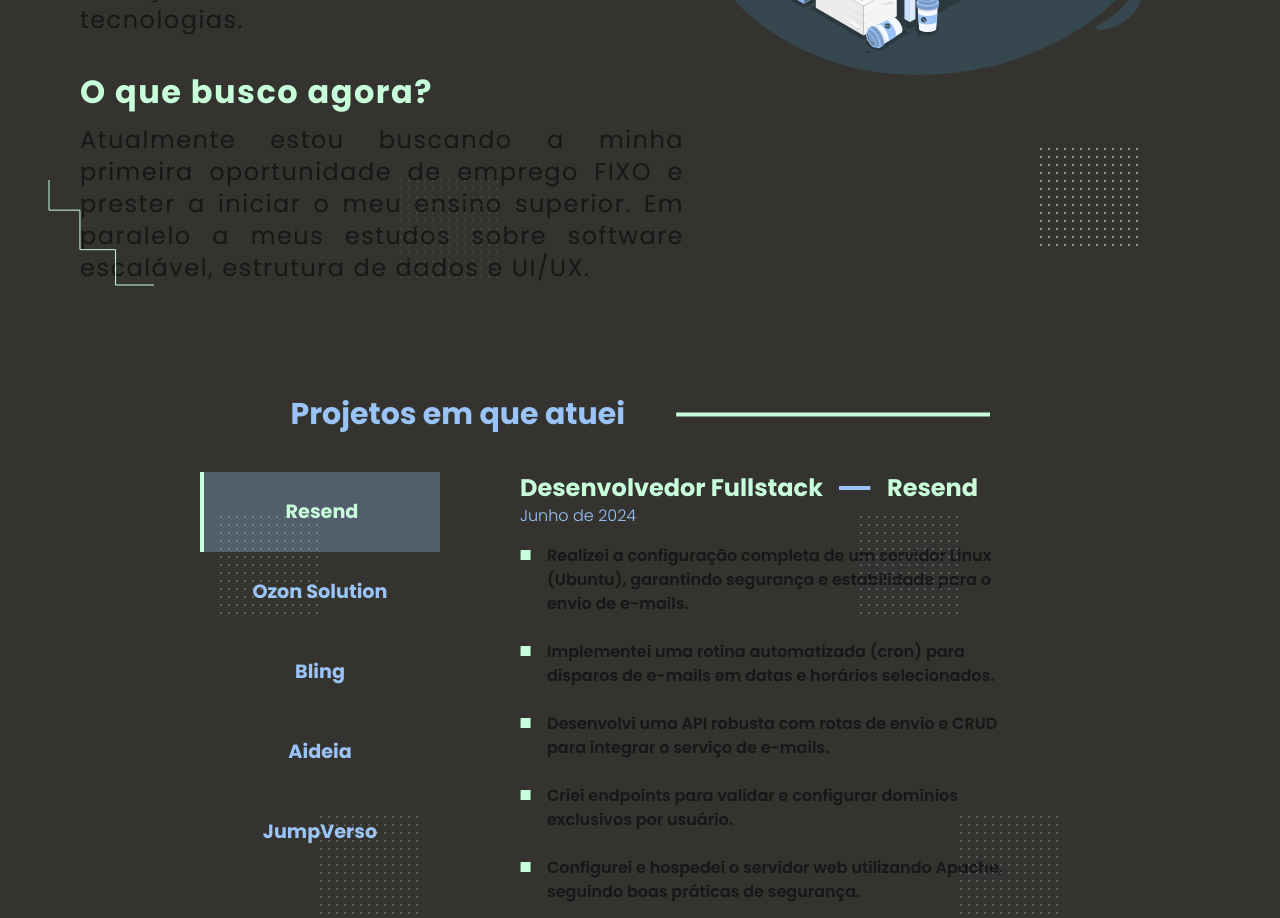
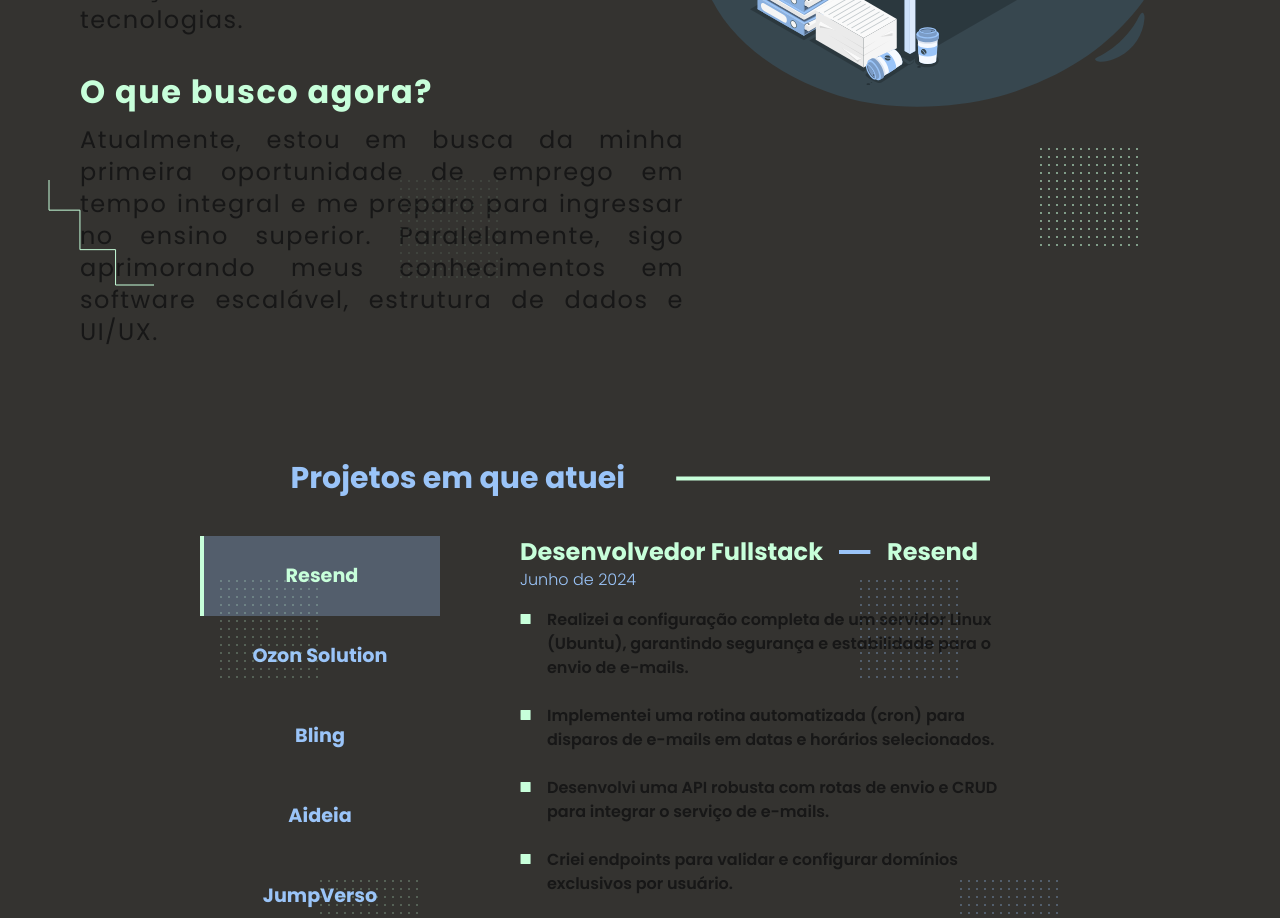
Before and after one commit to fatekkl/Portfolio-Next, a Next.js app: page / in a window 1280 px wide. Shown: the part 1420-2338 px from the top of the page. Built offline with nearby package versions, Linux system fonts and the light colour scheme.

Commit message:
refactor texts + add letter spacing

```diff
--- a/src/app/Components/Journey/index.tsx
+++ b/src/app/Components/Journey/index.tsx
@@ -35,7 +35,7 @@
                     </div>
                     <div className="flex flex-col gap-2">
                         <h2 className="text-tea text-[2rem] font-bold">O que busco agora?</h2>
-                        <p className="font-normal text-justify text-2xl max-w-70 h-auto">Atualmente estou buscando a minha primeira oportunidade de emprego FIXO e prester a iniciar o meu ensino superior. Em paralelo a meus estudos sobre software escalável, estrutura de dados e UI/UX.</p>
+                        <p className="font-normal text-justify text-2xl max-w-70 h-auto">Atualmente, estou em busca da minha primeira oportunidade de emprego em tempo integral e me preparo para ingressar no ensino superior. Paralelamente, sigo aprimorando meus conhecimentos em software escalável, estrutura de dados e UI/UX.</p>
                     </div>
                 </div>
                 <img src="../../../assets/Storyset.svg" className="mr-16 max-w-full h-auto" alt="Ilustração de jornada profissional" />
```
